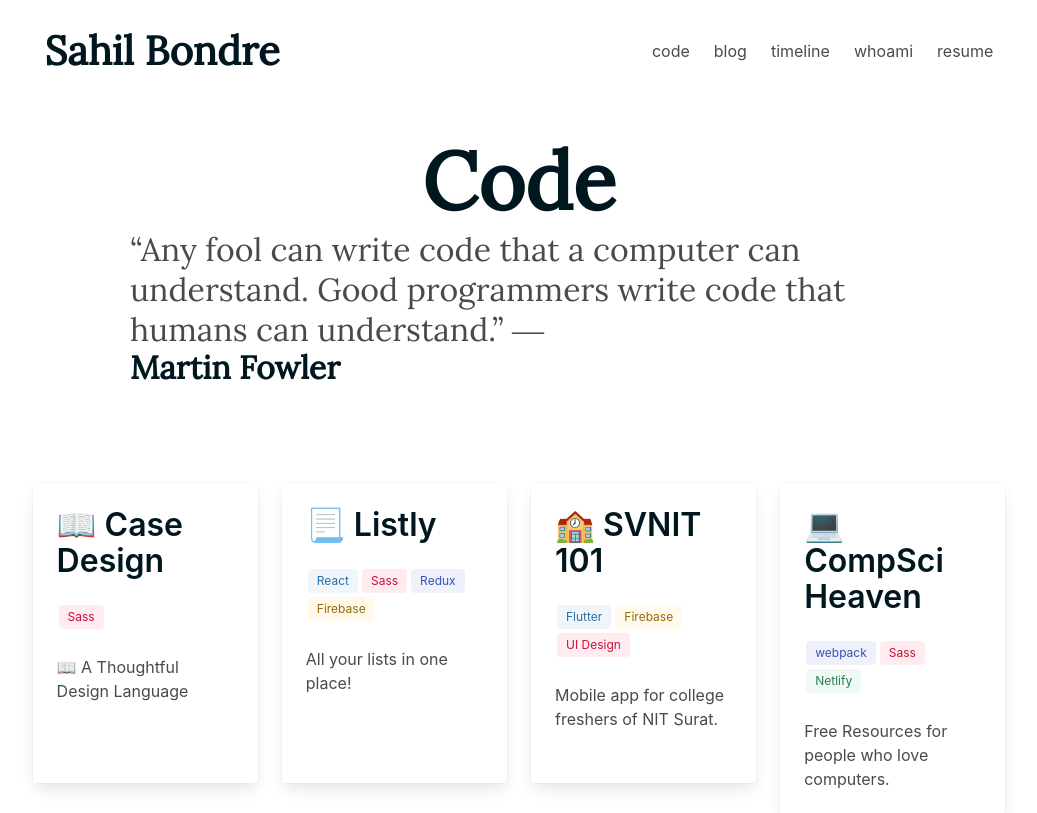
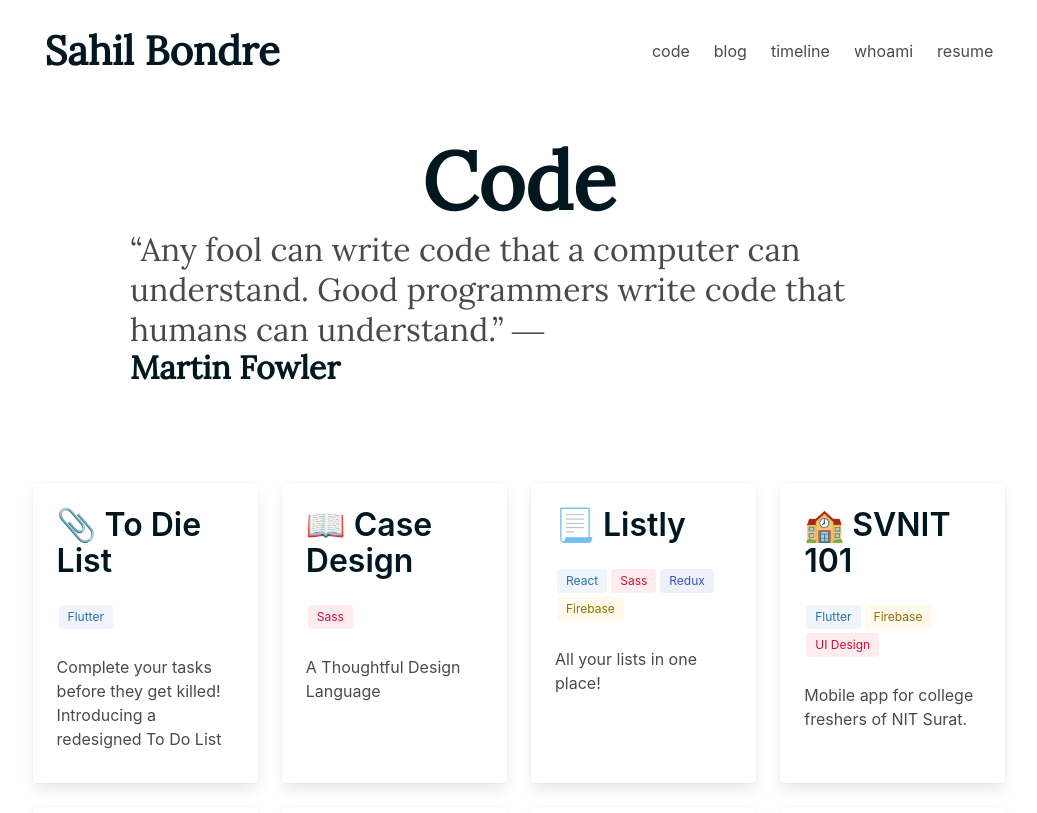
Before and after one commit to godcrampy/site, a React (Create React App) app: page /code in a window 1280 px wide. Shown: the top 813 px of the page, without its empty margins (121-1158 px from the left). Built offline with nearby package versions, Linux system fonts and the light colour scheme; no server answers.

Commit message:
update timeline and projects

```diff
--- a/src/pages/CodePage/index.js
+++ b/src/pages/CodePage/index.js
@@ -5,9 +5,15 @@ import "./CodePage.scss";
 
 const data = [
   {
+    title: "📎 To Die List",
+    link: "https://play.google.com/store/apps/details?id=com.godcrampy.to_die_list",
+    content: "Complete your tasks before they get killed! Introducing a redesigned To Do List",
+    tags: [["Flutter", "is-info"]]
+  },
+  {
     title: "📖 Case Design",
     link: "https://github.com/godcrampy/case-design",
-    content: "📖 A Thoughtful Design Language",
+    content: "A Thoughtful Design Language",
     tags: [["Sass", "is-danger"]]
   },
   {
--- a/src/pages/TimelinePage/index.js
+++ b/src/pages/TimelinePage/index.js
@@ -13,6 +13,25 @@ class TimelinePage extends Component {
         <h1 className="title center serif">Timeline</h1>
         <h3 className="subtitle center serif">What am I upto these days?</h3>
         <Timeline lineColor={"#00171f"}>
+          <TimelineItem
+            dateInnerStyle={{ background: bgColor, color: textColor }}
+            key="001"
+            dateText="May 2020"
+          >
+            <p>
+              Made{" "}
+              <a href="https://play.google.com/store/apps/details?id=com.godcrampy.to_die_list">
+                To Die List
+              </a>
+            </p>
+          </TimelineItem>
+          <TimelineItem
+            dateInnerStyle={{ background: bgColor, color: textColor }}
+            key="001"
+            dateText="April 2020"
+          >
+            <p>Working on Typescript, golang and react testing</p>
+          </TimelineItem>
           <TimelineItem
             dateInnerStyle={{ background: bgColor, color: textColor }}
             key="001"
```
